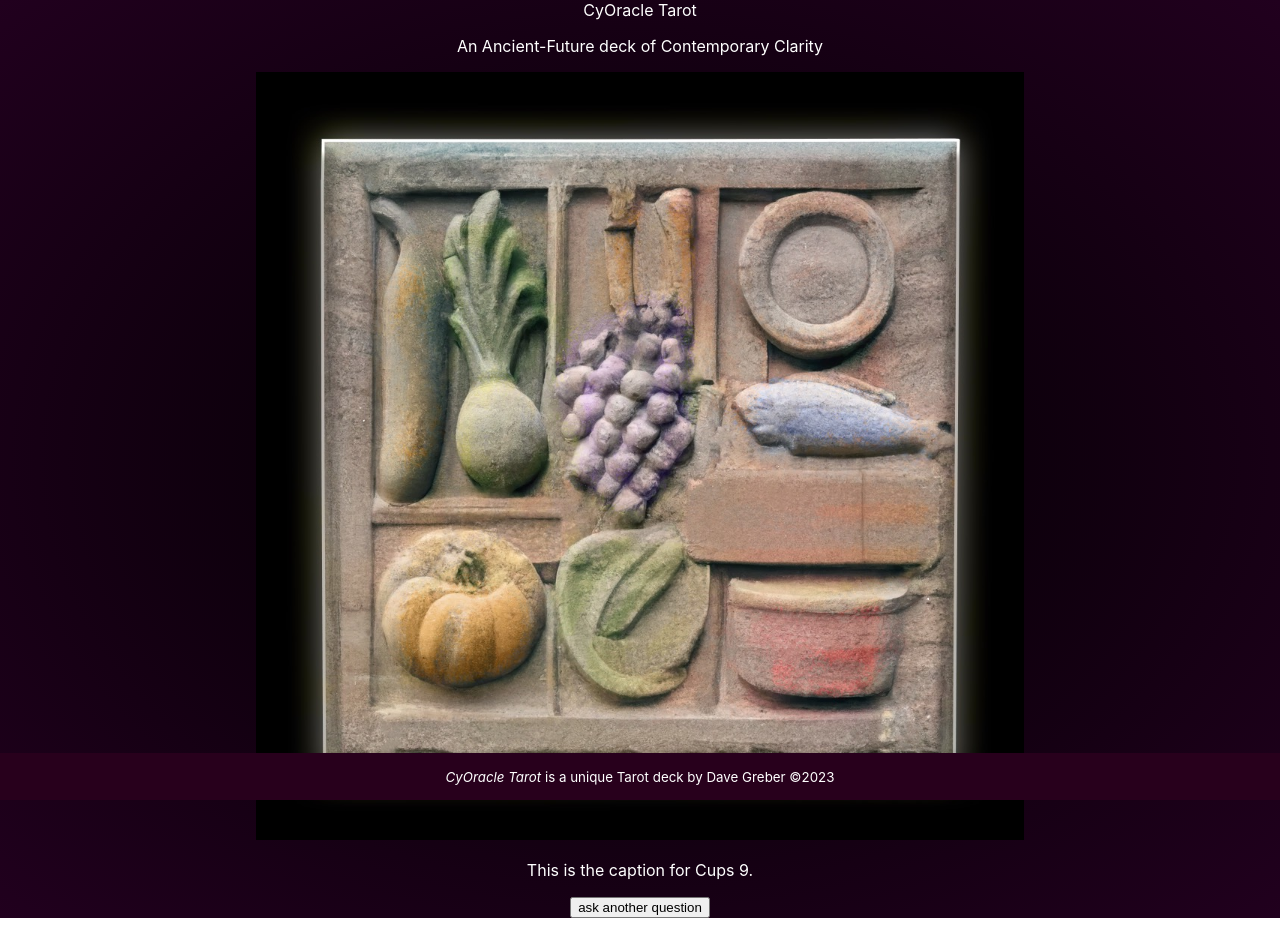
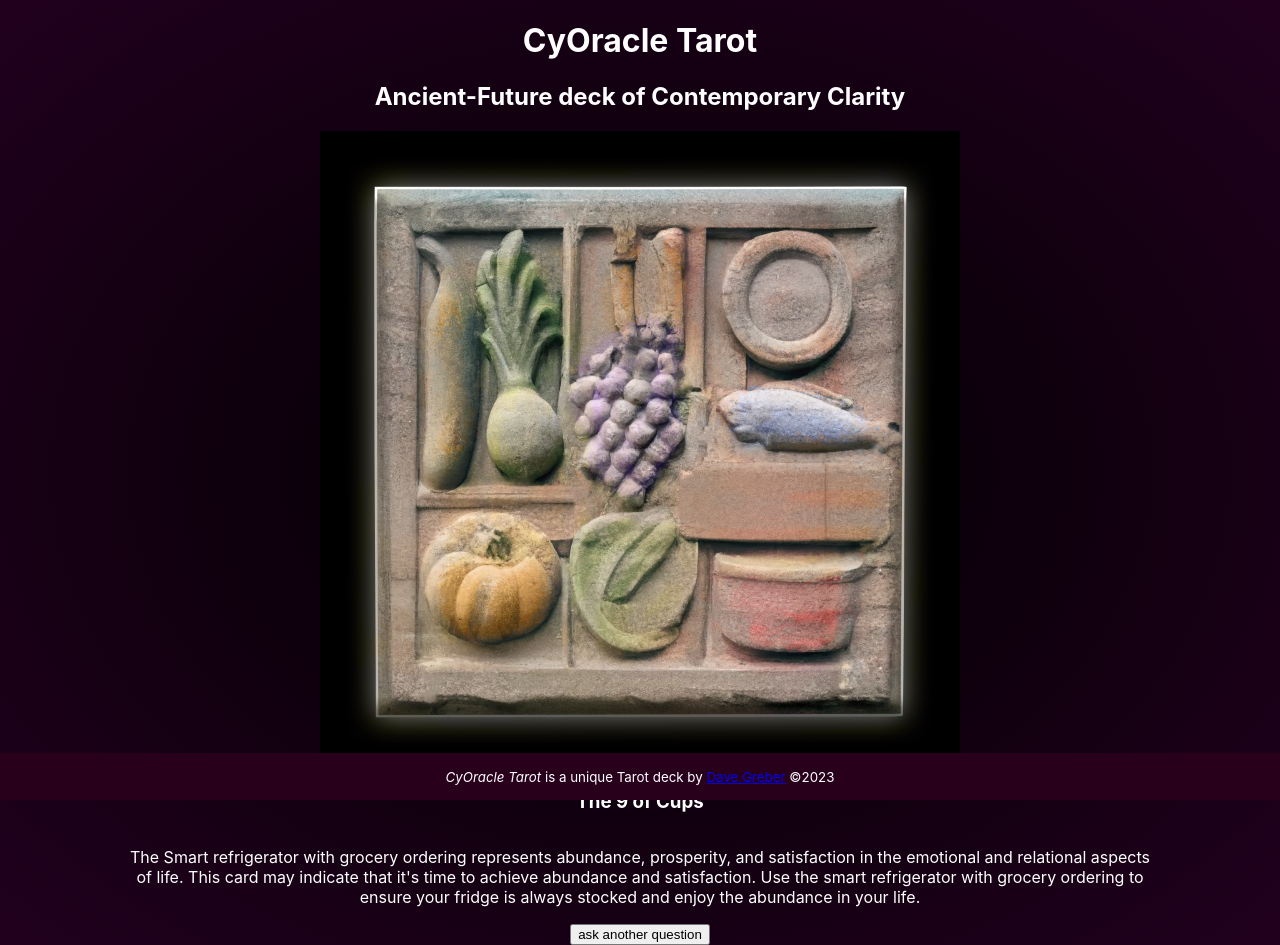
Before and after one commit to davegreber/CyOracle, a React (Create React App) app: page / in a window 1280 px wide. Both pictures are taken after a click on the button "Ask". Before the commit the page ends 918 px from the top, so only its background shows below. Built offline with nearby package versions, Linux system fonts and the light colour scheme.

Commit message:
working reset

```diff
--- a/public/index.html
+++ b/public/index.html
@@ -29,11 +29,9 @@
   <body>
     <noscript>You need to enable JavaScript to run this app.</noscript>
     <header>
-      CyOracle Tarot
+      <h1>CyOracle Tarot</h1>
     </header>
-    <p>
-      An Ancient-Future deck of Contemporary Clarity
-    </p>
+    <h2>Ancient-Future deck of Contemporary Clarity</h2>
     <div id="root"></div>
     <!--
       This HTML file is a template.
@@ -46,7 +44,7 @@
       To create a production bundle, use `npm run build` or `yarn build`.
     -->
     <footer>
-      <p><em>CyOracle Tarot</em> is a unique Tarot deck by Dave Greber ©2023</p>
+      <p><em>CyOracle Tarot</em> is a unique Tarot deck by <a href="https://www.thesculpted.com/">Dave Greber</a> ©2023</p>
     </footer>
   </body>
 </html>
--- a/src/App.js
+++ b/src/App.js
@@ -4,14 +4,16 @@ const images = [
   {
     name: "tarot_cups_9.jpg",
     src: "/images/tarot_cups_9.jpg",
-    alt: "Cups 9",
-    caption: "This is the caption for Cups 9."
+    alt: "stone relief of vegetables",
+    title: "The 9 of Cups",
+    caption: "The Smart refrigerator with grocery ordering represents abundance, prosperity, and satisfaction in the emotional and relational aspects of life. This card may indicate that it's time to achieve abundance and satisfaction. Use the smart refrigerator with grocery ordering to ensure your fridge is always stocked and enjoy the abundance in your life."
   },
   {
     name: "tarot_cups_2.jpg",
     src: "/images/tarot_cups_2.jpg",
-    alt: "Cups 2",
-    caption: "This is the caption for Cups 2."
+    alt: "abstract stone rune",
+    title: "The 2 of Cups",
+    caption: "The Virtual reality wedding planner represents balance, harmony, and stability in the emotional and relational aspects of life. This card may indicate that it's time to find balance and harmony in your relationships and emotions. Use the virtual reality wedding planner to plan the perfect wedding, and experience the harmony and balance in your life."
   },
   // Add the rest of the images with their captions here.
 ];
@@ -19,9 +21,12 @@ const images = [
 function App() {
   const [text, setText] = useState("");
   const [randomImage, setRandomImage] = useState(null);
+  const [inputWidth, setInputWidth] = useState("60vw");
+  const [inputPlaceholder, setInputPlaceholder] = useState("ask a question about your present");
 
   const handleTextChange = (event) => {
     setText(event.target.value);
+    setInputWidth(`${Math.max(8, event.target.value.length) + 1}ch`);
   };
 
   const selectRandomImage = () => {
@@ -36,15 +41,18 @@ function App() {
   const handleResetClick = () => {
     setText("");
     setRandomImage(null);
+    setInputWidth("60vw");
+    setInputPlaceholder("ask another question about your present");
   };
 
   if (randomImage) {
     return (
-      <div className="button-container">
-        <img src={randomImage.src} alt={randomImage.alt} style={{ width: "60vw" }}/>
+      <div className="container">
+        <img src={randomImage.src} alt={randomImage.alt} style={{ width: "50vw" }}/>
+        <h3>{randomImage.title}</h3>
         <p>{randomImage.caption}</p>
         <div className="button-container">
-          <button onClick={handleResetClick}>  ask another question  </button>
+          <button onClick={handleResetClick}>ask another question</button>
         </div>
       </div>
     );
@@ -53,15 +61,15 @@ function App() {
   return (
     <div className="button-container">
       <input
-      type="text"
-      value={text}
-      onChange={handleTextChange}
-      placeholder="ask a question about your present"
-      style={{ textAlign: "center" }}
+        type="text"
+        value={text}
+        onChange={handleTextChange}
+        placeholder={inputPlaceholder}
+        style={{ width: inputWidth, fontSize: `${Math.min(1.5, 1.5 - 0.01 * text.length)}em` }}
       />
 
       <div className="button-container">
-        <button onClick={handleButtonClick}>  Ask  </button>
+        <button onClick={handleButtonClick}>Ask</button>
       </div>
     </div>
   );
--- a/src/index.css
+++ b/src/index.css
@@ -18,9 +18,32 @@ header {
   text-align: center;
 }
 
+.container {
+  display: flex;
+  flex-direction: column;
+  align-items: center;
+  width: 80%; /* set the width of the container to 80% of the viewport width */
+  margin: auto; /* center the container horizontally */
+}
+
 p {
   color: white;
   text-align: center;
+}
+
+h1 {
+
+}
+
+h2 {
+  color: white;
+  text-align: center;
+  size: 2vw;
+}
+
+h3 {
+  color: white;
+  size: 5vw;
 }
 
 .button-container {
@@ -31,9 +54,7 @@ input[type="text"] {
   text-align: center;
 }
 
-input {
-  text-align: center;
-}
+
 
 image {
   width: 60vw;
```
